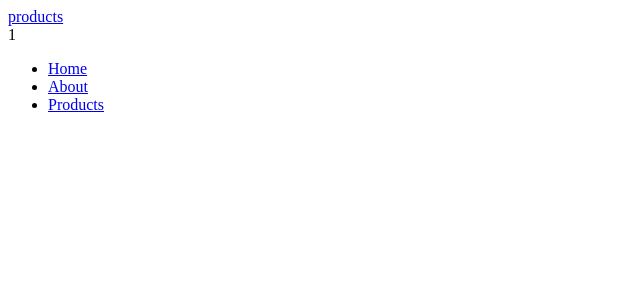
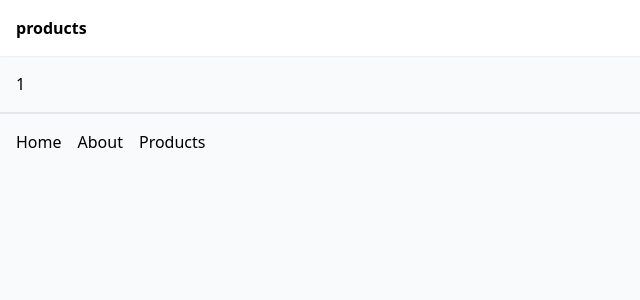
Before and after one commit to mohanbonam/nuxt-app, a Nuxt app: page /products/1 in a window 1280 px wide. Shown: the top 300 px of the page, without its empty margins (0-640 px from the left). Built offline with nearby package versions, Linux system fonts and the light colour scheme.

Commit message:
adding tailwind css

```diff
--- /dev/null
+++ b/assets/css/tailwind.css
@@ -0,0 +1,13 @@
+@tailwind base;
+@tailwind components;
+@tailwind utilities;
+
+body {
+    @apply bg-gray-50;
+}
+
+@layer components {
+    .btn {
+        @apply bg-[#12b488] text-white px-3 py-2 rounded-md text-sm text-white;
+    }
+}
--- a/layouts/default.vue
+++ b/layouts/default.vue
@@ -1,17 +1,18 @@
 <template>
     <div>
-      <header>
-        <nav>
-          <ul>
+      <header class="shadow-sm bg-white">
+        <nav class="container mx-auto p-4 flex justify-between">
+          <NuxtLink to="/" class="font-bold">Home</NuxtLink>
+          <ul class="flex gap-4">
             <li><NuxtLink to="/">Home</NuxtLink></li>
             <li><NuxtLink to="/about">About</NuxtLink></li>
-            <li><NuxtLink to="/products">Products</NuxtLink></li>
+            <li><NuxtLink to="/products" class="btn">Products</NuxtLink></li>
           </ul>
         </nav>
       </header>
 
       <!-- output the page content -->
-      <div>
+      <div class="container mx-auto p-4">
         <slot />
       </div>
     </div>
--- a/layouts/products.vue
+++ b/layouts/products.vue
@@ -1,18 +1,18 @@
 <template>
   <div>
-    <header>
-      <nav>
-        <NuxtLink to="/products">products</NuxtLink>
+    <header class="shadow-sm bg-white">
+        <nav class="container mx-auto p-4">
+        <NuxtLink to="/products" class="font-bold">products</NuxtLink>
       </nav>
     </header>
 
     <!-- output the page content -->
-    <div>
+    <div class="container mx-auto p-4">
       <slot />
     </div>
 
-    <footer>
-      <ul>
+    <footer class="container mx-auto p-4 flex justify-between border-t-2">
+      <ul class="flex gap-4">
         <li><NuxtLink to="/">Home</NuxtLink></li>
         <li><NuxtLink to="/about">About</NuxtLink></li>
         <li><NuxtLink to="/products">Products</NuxtLink></li>
--- a/nuxt.config.ts
+++ b/nuxt.config.ts
@@ -1,4 +1,7 @@
 // https://nuxt.com/docs/api/configuration/nuxt-config
 export default defineNuxtConfig({
+  modules: [
+    '@nuxtjs/tailwindcss'
+  ],
   devtools: { enabled: true }
 })
--- a/package.json
+++ b/package.json
@@ -11,6 +11,7 @@
   },
   "devDependencies": {
     "@nuxt/devtools": "latest",
+    "@nuxtjs/tailwindcss": "^6.9.4",
     "nuxt": "^3.8.1",
     "vue": "^3.3.8",
     "vue-router": "^4.2.5"
```
Also changed, not shown: 1 other file (tests, documents, lock files or other folders).
